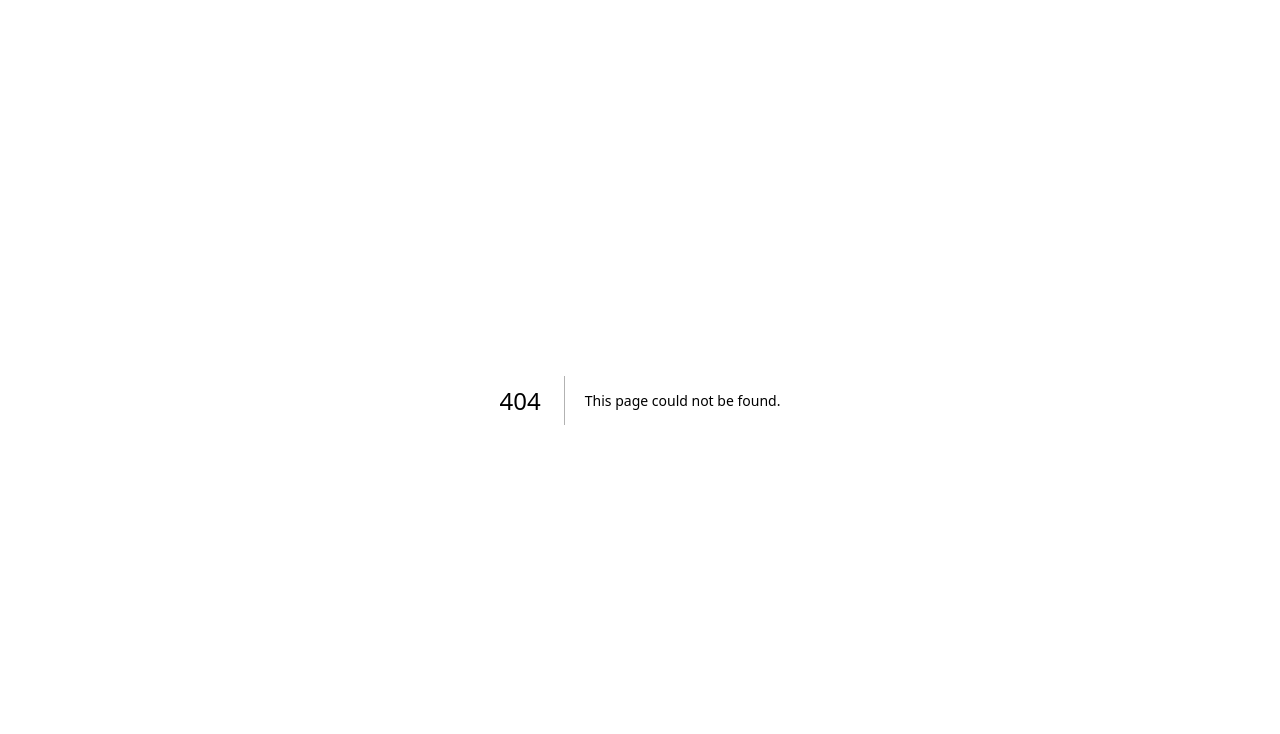
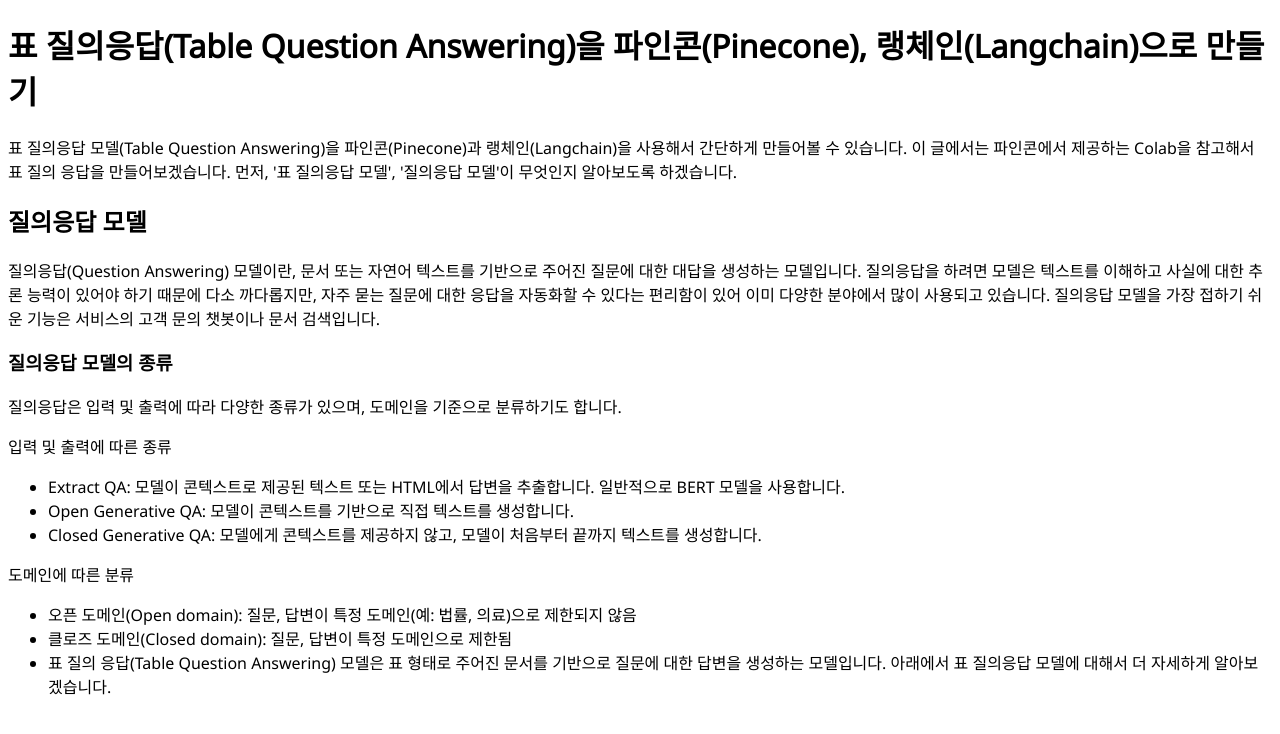
Before and after one commit to marron-b/brown, a Next.js app: page /AI_trends/create_table_qa_using_pinecone_and_langchin in a window 1280 px wide. Before the commit this address had no page. Shown: the top 734 px of the page. Built offline with nearby package versions, Linux system fonts and the light colour scheme.

Commit message:
Create create_table_qa_using_pinecone_and_langchin.mdx

```diff
--- /dev/null
+++ b/pages/AI_trends/create_table_qa_using_pinecone_and_langchin.mdx
@@ -0,0 +1,18 @@
+# 표 질의응답(Table Question Answering)을 파인콘(Pinecone), 랭체인(Langchain)으로 만들기
+표 질의응답 모델(Table Question Answering)을 파인콘(Pinecone)과 랭체인(Langchain)을 사용해서 간단하게 만들어볼 수 있습니다. 이 글에서는 파인콘에서 제공하는 Colab을 참고해서 표 질의 응답을 만들어보겠습니다. 먼저, '표 질의응답 모델', '질의응답 모델'이 무엇인지 알아보도록 하겠습니다.
+
+## 질의응답 모델
+질의응답(Question Answering) 모델이란, 문서 또는 자연어 텍스트를 기반으로 주어진 질문에 대한 대답을 생성하는 모델입니다. 질의응답을 하려면 모델은 텍스트를 이해하고 사실에 대한 추론 능력이 있어야 하기 때문에 다소 까다롭지만, 자주 묻는 질문에 대한 응답을 자동화할 수 있다는 편리함이 있어 이미 다양한 분야에서 많이 사용되고 있습니다. 질의응답 모델을 가장 접하기 쉬운 기능은 서비스의 고객 문의 챗봇이나 문서 검색입니다.
+
+### 질의응답 모델의 종류
+질의응답은 입력 및 출력에 따라 다양한 종류가 있으며, 도메인을 기준으로 분류하기도 합니다.
+
+입력 및 출력에 따른 종류
+* Extract QA: 모델이 콘텍스트로 제공된 텍스트 또는 HTML에서 답변을 추출합니다. 일반적으로 BERT 모델을 사용합니다.
+* Open Generative QA: 모델이 콘텍스트를 기반으로 직접 텍스트를 생성합니다.
+* Closed Generative QA: 모델에게 콘텍스트를 제공하지 않고, 모델이 처음부터 끝까지 텍스트를 생성합니다.
+
+도메인에 따른 분류
+* 오픈 도메인(Open domain): 질문, 답변이 특정 도메인(예: 법률, 의료)으로 제한되지 않음
+* 클로즈 도메인(Closed domain): 질문, 답변이 특정 도메인으로 제한됨
+* 표 질의 응답(Table Question Answering) 모델은 표 형태로 주어진 문서를 기반으로 질문에 대한 답변을 생성하는 모델입니다. 아래에서 표 질의응답 모델에 대해서 더 자세하게 알아보겠습니다.
```
